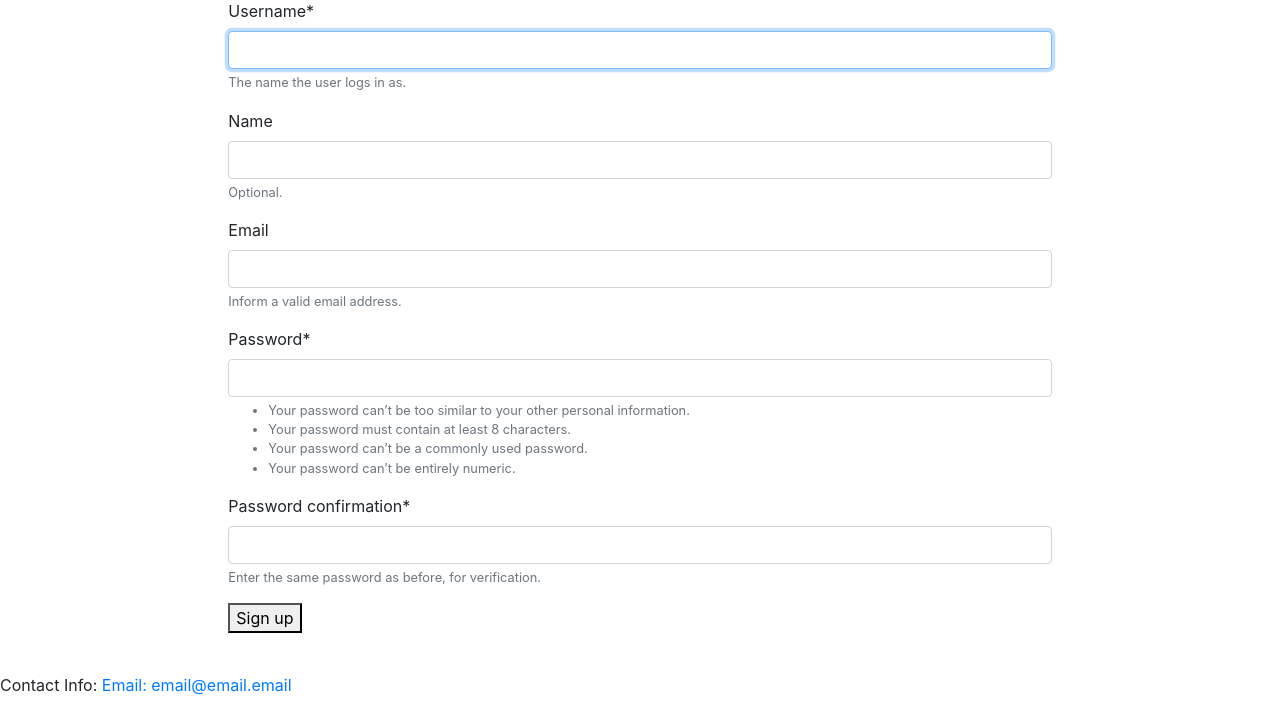
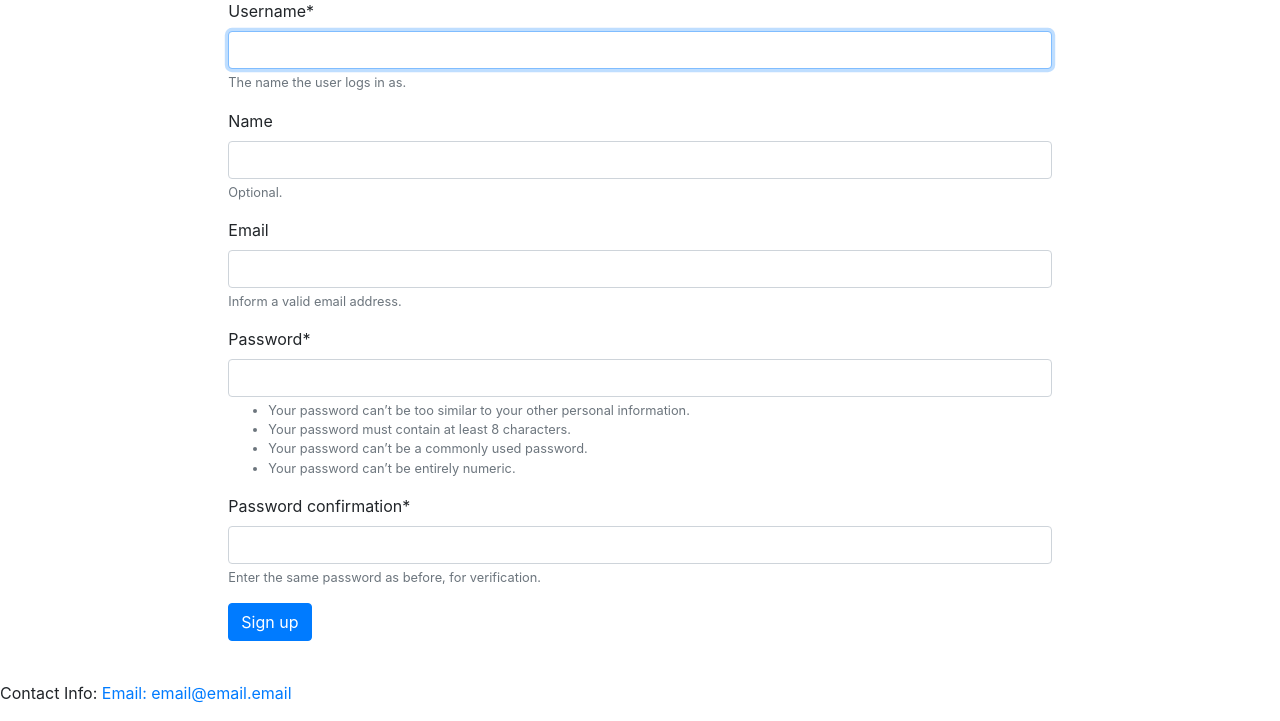
Before and after one commit to DersJ/hackNC2018, a Django app: page /accounts/signup/ in a window 1280 px wide. Shown: the part 151-872 px from the top of the page. Before the commit the page ends 846 px from the top, so only its background shows below. Run offline with Django 3.2, Linux system fonts and the light colour scheme; some libraries are stand-ins or nearby versions.

Commit message:
registration 5

```diff
--- a/hacknc/templates/registration/signup.html
+++ b/hacknc/templates/registration/signup.html
@@ -10,7 +10,7 @@
         {{ field|as_crispy_field }}
       </p>
     {% endfor %}
-    <button type="submit">Sign up</button>
+    <button class="btn btn-primary" type="submit">Sign up</button>
     <br>
     <br>
   </form>
```
